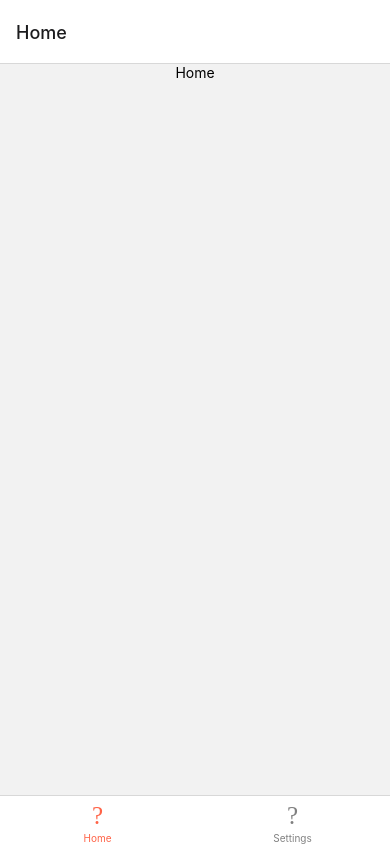
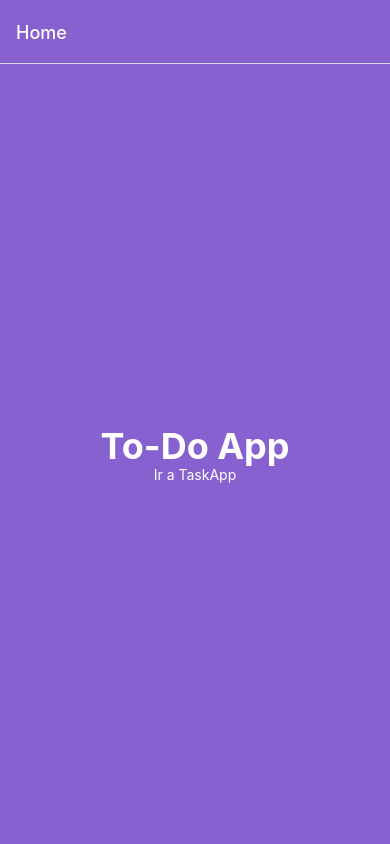
Before and after one commit to Joestarb/Front_Med, a React Native app: screen / in a window 390 px wide. Built offline with nearby package versions, Linux system fonts and the light colour scheme.

Commit message:
funciones basicas hechas

```diff
--- a/App.js
+++ b/App.js
@@ -1,57 +1,35 @@
+// App.js
 import * as React from 'react';
-import { Text, View } from 'react-native';
 import { NavigationContainer } from '@react-navigation/native';
-import { createBottomTabNavigator } from '@react-navigation/bottom-tabs';
-import Home from './screens/Home';
-import Settings from './screens/Settings';
-import Ionicons from 'react-native-vector-icons/Ionicons';
+import { createStackNavigator } from '@react-navigation/stack';
+import HomeScreen from './screens/HomeScreen';
+import TaskApp from './screens/TaskApp';
 
-
-function HomeScreen() {
-  return (
-    <View className="flex justify-center items-center">
-      <Home/>
-    </View>
-  );
-}
-
-function SettingsScreen() {
-  return (
-    <View className="flex justify-center items-center">
-      <Settings/>
-    </View>
-  );
-}
-
-const Tab = createBottomTabNavigator();
+const Stack = createStackNavigator();
 
 export default function App() {
   return (
     <NavigationContainer>
-      <Tab.Navigator
-
-      screenOptions={({ route }) => ({
-        tabBarIcon: ({ focused, color, size }) => {
-          let iconName;
-
-          if (route.name === 'Home') {
-            iconName = focused
-              ? 'ios-information-circle'
-              : 'ios-information-circle-outline';
-          } else if (route.name === 'Settings') {
-            iconName = focused ? 'ios-list' : 'ios-list-outline';
-          }
-
-          // You can return any component that you like here!
-          return <Ionicons name={iconName} size={size} color={color} />;
-        },
-        tabBarActiveTintColor: 'tomato',
-        tabBarInactiveTintColor: 'gray',
-      })}
-      >
-        <Tab.Screen name="Home" component={HomeScreen} />
-        <Tab.Screen name="Settings" component={SettingsScreen} />
-      </Tab.Navigator>
+      <Stack.Navigator initialRouteName="Home">
+        <Stack.Screen
+          options={{
+            title: 'Home',
+            headerStyle: {
+              backgroundColor: '#8761cf', // Personaliza el color del fondo del encabezado
+            },
+            headerTintColor: 'white', // Personaliza el color del texto del encabezado
+          }}
+        name="Home" component={HomeScreen} />
+        <Stack.Screen
+          options={{
+            title: 'TaskApp',
+            headerStyle: {
+              backgroundColor: '#8761cf', // Personaliza el color del fondo del encabezado
+            },
+            headerTintColor: 'white', // Personaliza el color del texto del encabezado
+          }}
+          name="TaskApp" component={TaskApp} />
+      </Stack.Navigator>
     </NavigationContainer>
   );
 }
--- a/package.json
+++ b/package.json
@@ -9,14 +9,18 @@
     "web": "expo start --web"
   },
   "dependencies": {
+    "@react-native-async-storage/async-storage": "1.18.2",
+    "@react-native-community/datetimepicker": "7.2.0",
     "@react-navigation/bottom-tabs": "^6.5.11",
     "@react-navigation/material-bottom-tabs": "^6.2.19",
     "@react-navigation/native": "^6.1.9",
+    "@react-navigation/stack": "^6.3.20",
     "expo": "~49.0.15",
     "expo-status-bar": "~1.6.0",
     "nativewind": "^2.0.11",
     "react": "18.2.0",
     "react-native": "0.72.6",
+    "react-native-animatable": "^1.4.0",
     "react-native-gesture-handler": "~2.12.0",
     "react-native-paper": "^5.12.0",
     "react-native-safe-area-context": "4.6.3",
--- a/screens/Home.js
+++ /dev/null
@@ -1,10 +0,0 @@
-import React from 'react'
-import { Text, View } from 'react-native';
-
-export default function Home() {
-    return (
-        <View>
-            <Text>Home</Text>
-        </View>
-    )
-}
--- /dev/null
+++ b/screens/HomeScreen.js
@@ -0,0 +1,24 @@
+// screens/HomeScreen.js
+import React, { useEffect, useRef } from 'react';
+import { View } from 'react-native';
+import * as Animatable from 'react-native-animatable';
+
+const HomeScreen = ({ navigation }) => {
+    const titleRef = useRef(null);
+
+    useEffect(() => {
+        titleRef.current.fadeIn(4000); // Puedes ajustar la animación según tus necesidades
+    }, []);
+
+    return (
+        <View className=" flex-1 justify-center items-center bg-[#8761cf]  "  >
+            <Animatable.View ref={titleRef}>
+                <Animatable.Text className="text-white font-bold text-4xl" animation="slideInDown" iterationCount={1} direction="alternate">To-Do App</Animatable.Text>
+                <Animatable.Text className="text-white text-center" animation="slideInUp" iterationCount={1} direction="alternate" onPress={() => navigation.navigate('TaskApp')}>Ir a TaskApp</Animatable.Text>
+            </Animatable.View>
+        </View>
+    );
+};
+
+export default HomeScreen;
+1
--- a/screens/Settings.js
+++ /dev/null
@@ -1,10 +0,0 @@
-import React from 'react'
-import { Text, View } from 'react-native';
-
-export default function Settings() {
-    return (
-        <View>
-            <Text>Settings</Text>
-        </View>
-    )
-}
--- /dev/null
+++ b/screens/TaskApp.js
@@ -0,0 +1,132 @@
+import AsyncStorage from '@react-native-async-storage/async-storage';
+import React, { useEffect, useState } from 'react';
+import { Button, Text, TextInput, TouchableOpacity, View } from 'react-native';
+// import DateTimePicker from 'react-native-date-picker';
+import DateTimePicker from '@react-native-community/datetimepicker';
+
+const TaskApp = () => {
+    const [tasks, setTasks] = useState([]);
+    const [newTask, setNewTask] = useState('');
+    const [selectedDate, setSelectedDate] = useState(new Date());
+    const [showMenu, setShowMenu] = useState(false);
+    const [showDatePicker, setShowDatePicker] = useState(false);
+
+    const showInput = () => {
+        setShowMenu(true);
+    };
+
+    const hiddenInput = () => {
+        setShowMenu(false);
+    };
+
+    useEffect(() => {
+        // Cargar tareas almacenadas al inicio
+        loadTasks();
+    }, []);
+
+    // Guardar y cargar tareas
+    const loadTasks = async () => {
+        try {
+            const storedTasks = await AsyncStorage.getItem('tasks');
+            if (storedTasks) {
+                setTasks(JSON.parse(storedTasks));
+            }
+        } catch (error) {
+            console.error('Error loading tasks:', error);
+        }
+    };
+
+    const saveTasks = async (updatedTasks) => {
+        try {
+            await AsyncStorage.setItem('tasks', JSON.stringify(updatedTasks));
+        } catch (error) {
+            console.error('Error guardando tareas:', error);
+        }
+    };
+
+    const addTask = () => {
+        const currentDate = new Date();
+        const newTaskObject = {
+            text: newTask,
+            date: currentDate.toISOString().split('T')[0], // Fecha en formato 'YYYY-MM-DD'
+            time: currentDate.toLocaleTimeString(), // Hora en formato 'HH:mm:ss'
+        };
+
+        const updatedTasks = [...tasks, newTaskObject];
+        setTasks(updatedTasks);
+        saveTasks(updatedTasks);
+        setNewTask('');
+        hiddenInput();
+    };
+
+    const deleteTask = (index) => {
+        const updatedTasks = [...tasks];
+        updatedTasks.splice(index, 1);
+        setTasks(updatedTasks);
+        saveTasks(updatedTasks);
+    };
+
+    const showDatePickerInput = () => {
+        setShowDatePicker(true);
+    };
+
+    const hideDatePicker = () => {
+        setShowDatePicker(false);
+    };
+
+    return (
+
+        <View className="bg-[#8761cf] flex-1">
+            {showMenu ? (
+                <>
+                    <TextInput
+                        placeholder="Enter a new task"
+                        value={newTask}
+                        onChangeText={(text) => setNewTask(text)}
+                    />
+
+                    {showDatePicker && (
+                        <DateTimePicker
+                            value={selectedDate}
+                            onChange={(event, date) => {
+                                if (date !== undefined) {
+                                    setSelectedDate(date);
+                                }
+                                hideDatePicker();
+                            }}
+                            mode="datetime"
+                        />
+                    )}
+
+                    <Button title="Select Date" onPress={showDatePickerInput} />
+                    <Button title="Add Task" onPress={addTask} />
+                    <Button title="Cancelar" onPress={hiddenInput} />
+                </>
+            ) : (
+                <>
+                    <Text className="text-white text-xl text-center font-semibold">Task List</Text>
+                    {tasks.length == 0 ?
+                        (<View className="flex-1 justify-center items-center">
+                            <Text className="text-white text-3xl text-center ">No hay tareas agregadas. Empieza agregando algunas</Text>
+                        </View>)
+                        :
+                        (<>
+                            {tasks.map((task, index) => (
+                                <View key={index} className="">
+                                    <Text>{task.text}</Text>
+                                    <Text>Date: {task.date}</Text>
+                                    <TouchableOpacity onPress={() => deleteTask(index)}>
+                                        <Text className="text-red-500">Delete</Text>
+                                    </TouchableOpacity>
+                                </View>
+                            ))}
+                        </>)}
+
+                    <Button title="Mostrar Menú" onPress={showInput} />
+                </>
+            )}
+        </View>
+    );
+};
+
+export default TaskApp;
--- a/tailwind.config.js
+++ b/tailwind.config.js
@@ -1,7 +1,7 @@
 /** @type {import('tailwindcss').Config} */
 
 module.exports = {
-  content: ["./App.{js,jsx,ts,tsx}", "./<custom directory>/**/*.{js,jsx,ts,tsx}"],
+  content: ["./App.{js,jsx,ts,tsx}", "./screens**/*.{js,jsx,ts,tsx}"],
   theme: {
       extend: {},
     },
```
Also changed, not shown: screens/StackScreen.js (deleted, +0 -10 lines), 1 other file (tests, documents, lock files or other folders).
